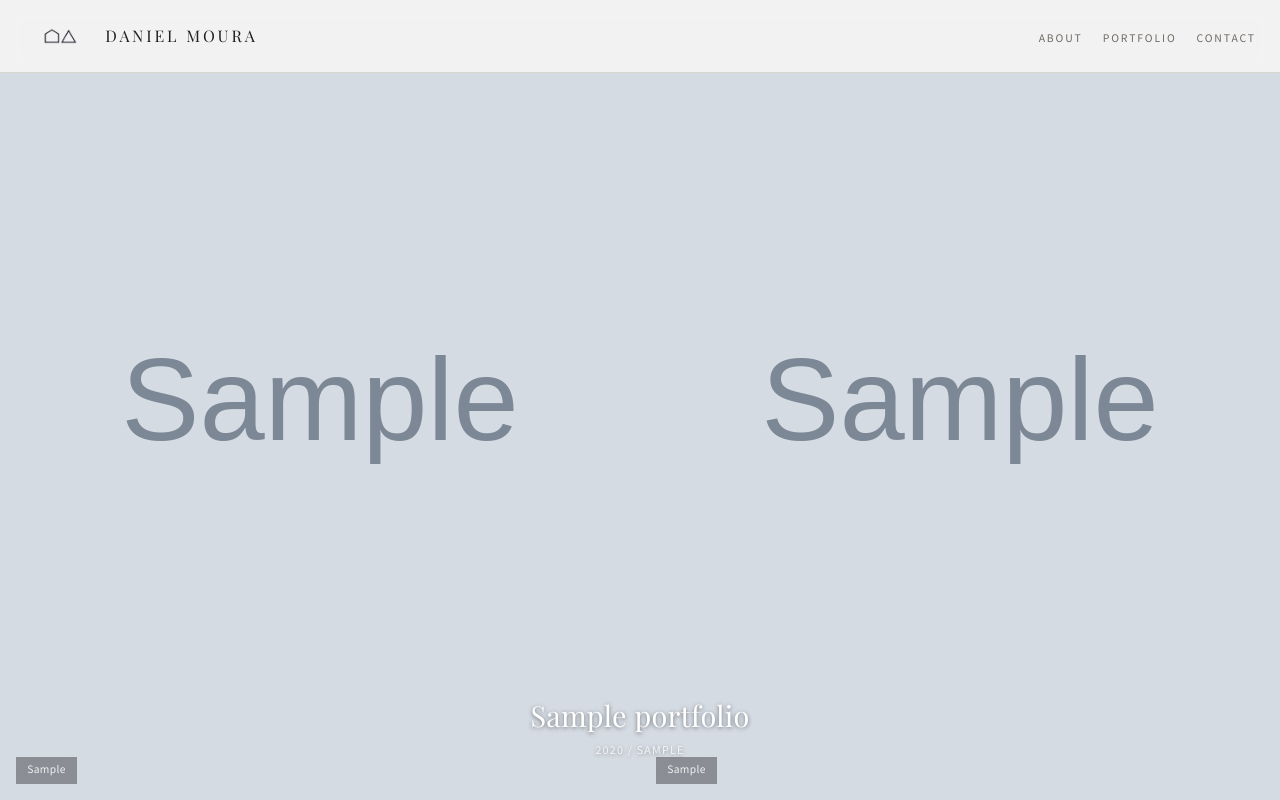
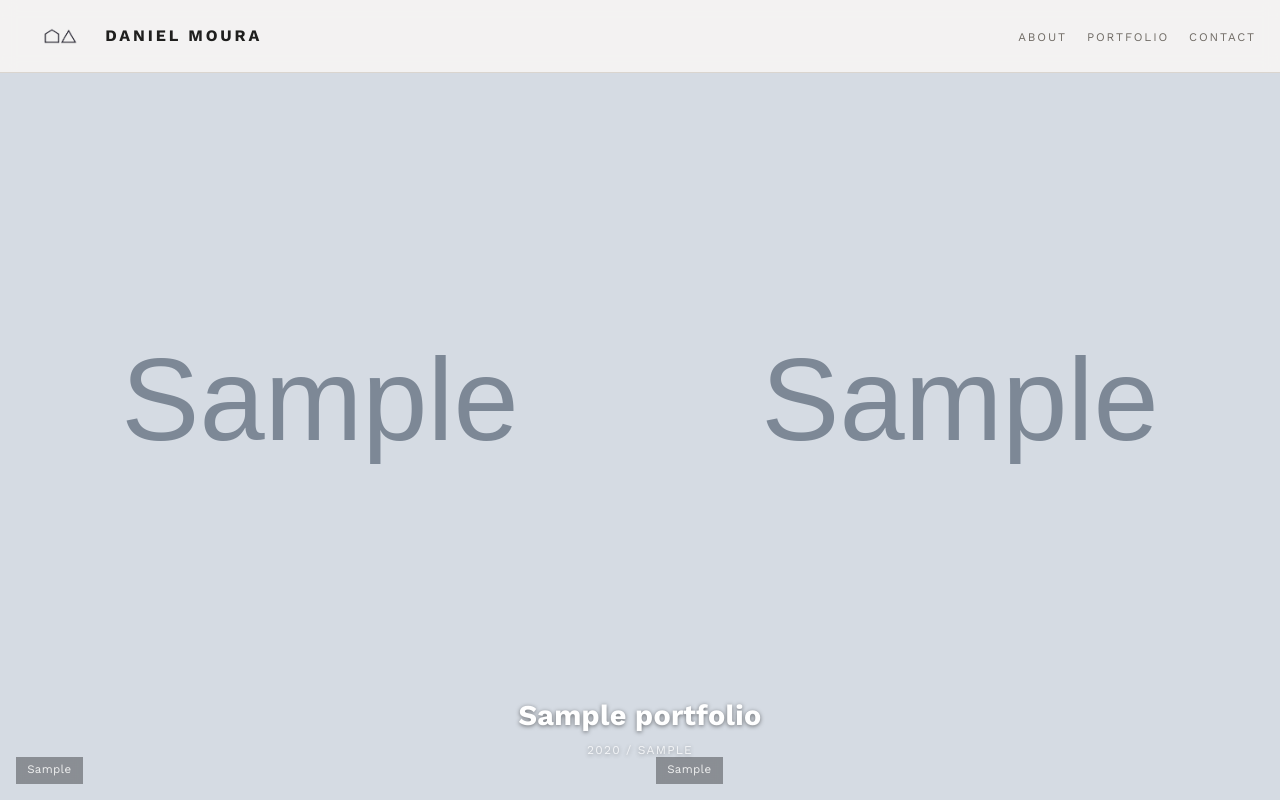
Before and after one commit to gustavopelayo/architect-portfolio, a FastAPI app: page /portfolio/1 in a window 1280 px wide. Run offline with FastAPI, Linux system fonts and the light colour scheme; tables that the repository leaves empty hold one stand-in row (values such as "Sample post"); grey boxes marked "Sample" are stand-in pictures.

Commit message:
feat: replace fonts with Work Sans (Akzidenz Grotesk / FT Kunst Grotesk free alternative)

```diff
--- a/app/static/css/style.css
+++ b/app/static/css/style.css
@@ -14,7 +14,8 @@
 }
 
 body {
-    font-family: "Source Sans Pro", sans-serif;
+    font-family: "Work Sans", sans-serif;
+    font-weight: 400;
     color: var(--text);
     background: var(--bg);
     line-height: 1.55;
@@ -26,8 +27,8 @@ h3,
 h4,
 h5,
 h6 {
-    font-family: "Playfair Display", serif;
-    font-weight: 400;
+    font-family: "Work Sans", sans-serif;
+    font-weight: 700;
     letter-spacing: 0.01em;
 }
 
@@ -58,7 +59,8 @@ header {
     display: inline-flex;
     align-items: center;
     gap: 0.5rem;
-    font-family: "Playfair Display", serif;
+    font-family: "Work Sans", sans-serif;
+    font-weight: 700;
     font-size: 1rem;
     letter-spacing: 0.18em;
     text-transform: uppercase;
@@ -191,7 +193,8 @@ main {
 }
 
 .project-item > a:nth-child(2) {
-    font-family: "Playfair Display", serif;
+    font-family: "Work Sans", sans-serif;
+    font-weight: 700;
     font-size: 1.15rem;
 }
 
@@ -565,7 +568,8 @@ footer {
 
 .success-message p {
     color: #2d5a2d;
-    font-family: "Playfair Display", serif;
+    font-family: "Work Sans", sans-serif;
+    font-weight: 400;
     font-size: 1.05rem;
     font-style: italic;
     line-height: 1.5;
@@ -686,16 +690,17 @@ footer {
 }
 
 .about-panel p {
-    font-family: "Playfair Display", serif;
+    font-family: "Work Sans", sans-serif;
+    font-weight: 400;
     font-size: 1rem;
     line-height: 1.7;
     color: #1f1f1e;
     margin-bottom: 1.25rem;
-    font-weight: 400;
 }
 
 .about-panel .about-meta {
-    font-family: "Source Sans Pro", sans-serif;
+    font-family: "Work Sans", sans-serif;
+    font-weight: 400;
     font-size: 0.7rem;
     text-transform: uppercase;
     letter-spacing: 0.12em;
@@ -722,9 +727,9 @@ footer {
 }
 
 .split-overlay h1 {
-    font-family: "Playfair Display", serif;
+    font-family: "Work Sans", sans-serif;
+    font-weight: 700;
     font-size: clamp(1.2rem, 2.5vw, 1.8rem);
-    font-weight: 400;
     margin-bottom: 0.25rem;
 }
 
--- a/app/templates/base.html
+++ b/app/templates/base.html
@@ -5,8 +5,8 @@
     <meta name="viewport" content="width=device-width, initial-scale=1.0">
     <title>{% block title %}Daniel Moura{% endblock %}</title>
     <link rel="icon" type="image/png" href="{{ settings.get('logo_path', '/static/logo.png') }}">
-    <link rel="stylesheet" href="/static/css/style.css?v=4">
-    <link href="https://fonts.googleapis.com/css2?family=Playfair+Display:wght@400;700&family=Source+Sans+Pro:wght@300;400;600&display=swap" rel="stylesheet">
+    <link rel="stylesheet" href="/static/css/style.css?v=5">
+    <link href="https://fonts.googleapis.com/css2?family=Work+Sans:wght@300;400;600;700&display=swap" rel="stylesheet">
 </head>
 <body>
     <header>
--- a/app/templates/contact.html
+++ b/app/templates/contact.html
@@ -36,7 +36,7 @@
             <div style="width:48px;height:48px;border-radius:50%;background:#1f1f1e;display:flex;align-items:center;justify-content:center;margin:0 auto 1.25rem;">
                 <svg width="20" height="20" viewBox="0 0 20 20" fill="none"><path d="M4 10.5L8 14.5L16 5.5" stroke="white" stroke-width="2" stroke-linecap="round" stroke-linejoin="round"/></svg>
             </div>
-            <p style="font-family:'Playfair Display',serif;font-size:1.1rem;color:var(--text);margin:0 0 0.35rem;font-weight:400;">Thank you for your message</p>
+            <p style="font-family:'Work Sans',sans-serif;font-size:1.1rem;color:var(--text);margin:0 0 0.35rem;font-weight:400;">Thank you for your message</p>
             <p style="font-size:0.85rem;color:var(--muted);margin:0;letter-spacing:0.02em;">I'll get back to you soon.</p>
         </div>
         {% endif %}
```
Also changed, not shown: app/static/css/admin.css (+10 -10 lines).
